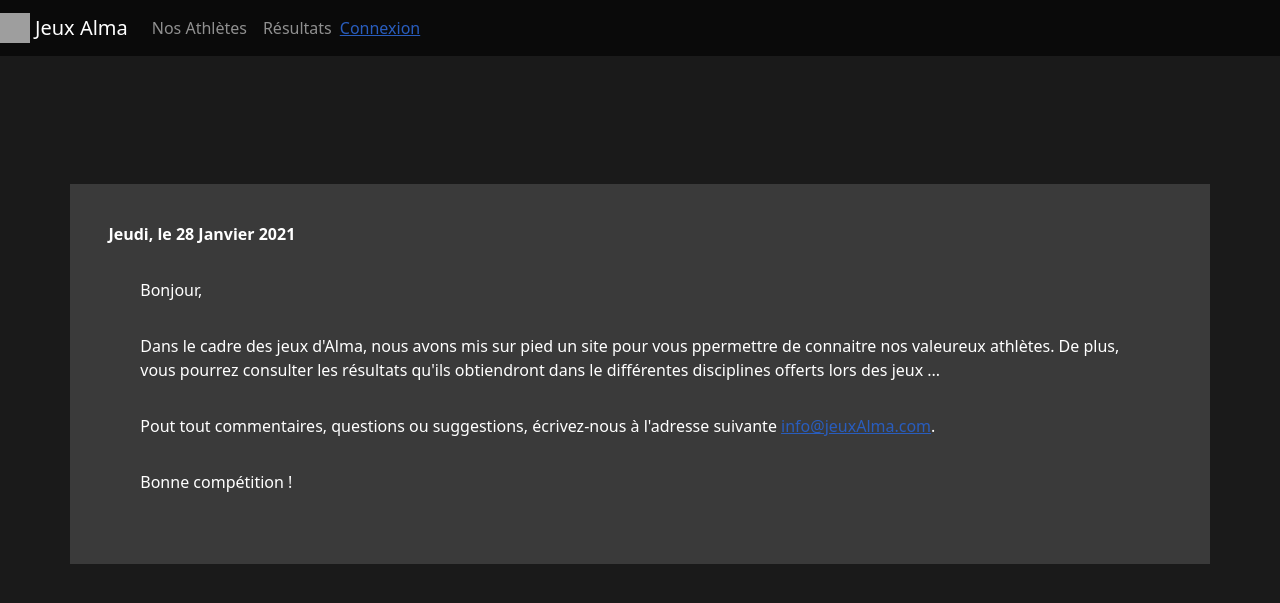
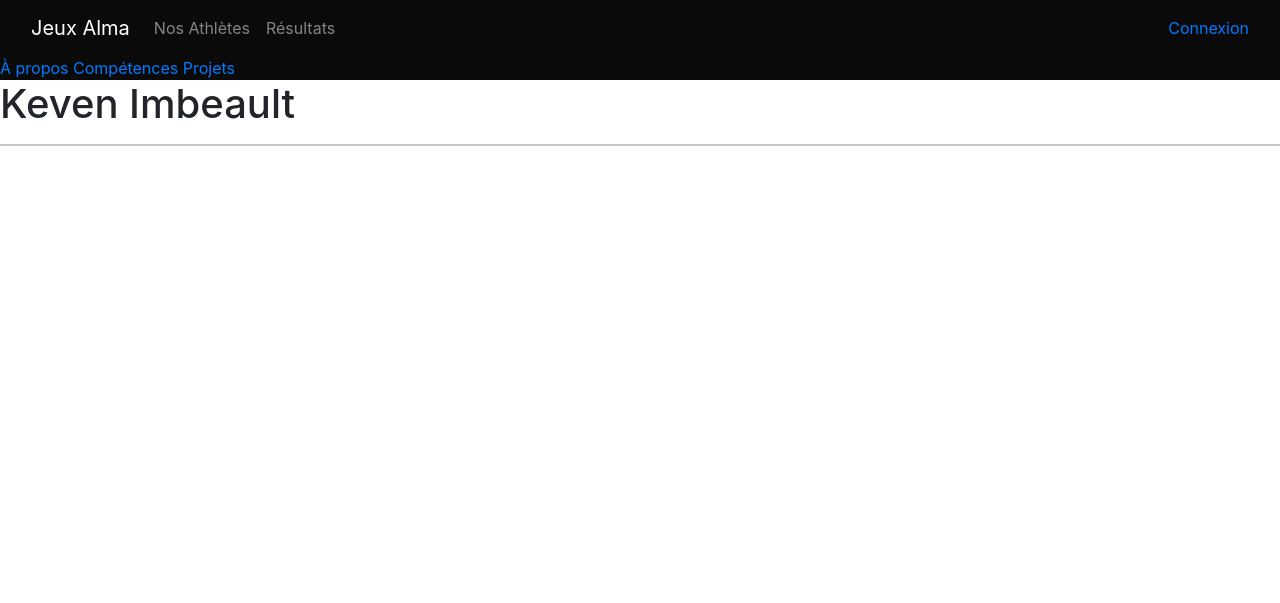
Before and after one commit to KevenImbeault/Cegep_Web_PHP, a PHP site: page / in a window 1280 px wide. Shown: the top 603 px of the page. Run offline with PHP 8.4, Linux system fonts and the light colour scheme; grey boxes are pictures that could not be loaded.

Commit message:
Added new font families

```diff
--- a/inclus/header.inc
+++ b/inclus/header.inc
@@ -14,7 +14,11 @@
 
   <!-- CSS de Boostrap -->
     <link href="https://cdn.jsdelivr.net/npm/bootstrap@5.0.0-beta1/dist/css/bootstrap.min.css" rel="stylesheet"
-          integrity="sha384-giJF6kkoqNQ00vy+HMDP7azOuL0xtbfIcaT9wjKHr8RbDVddVHyTfAAsrekwKmP1" crossorigin="anonymous">
+          integrity="sha384-giJF6kkoqNQ00vy+HMDP7azOuL0xtbfIcaT9wjKHr8RbDVddVHyTfAAsrekwKmP1" crossorigin="anonymous"/>
+
+  <!-- Police d'écritures -->
+  <link href="https://fonts.googleapis.com/css?family=Open+Sans&display=swap" rel="stylesheet" />
+  <link href="https://fonts.googleapis.com/css?family=Ubuntu+Mono&display=swap" rel="stylesheet" />
 
   <!-- CSS du site -->
   <link rel="stylesheet" href="./css/style.css">
@@ -28,7 +32,7 @@
 <body onload="getDateString();">
     <!-- Barre de navigation -->
     <nav class="navbar navbar-expand-lg navbar-dark">
-        <img src="./images/icon.svg" width="30" height="30" alt="">
+        <div class="container-fluid">
             <a class="navbar-brand" href="./index.php">Jeux Alma</a>
             <button class="navbar-toggler" type="button" data-toggle="collapse" data-target="#navbarNav" aria-controls="navbarNav" aria-expanded="false" aria-label="Toggle navigation">
                 <span class="navbar-toggler-icon"></span>
@@ -44,4 +48,5 @@
                 </ul>
                 <a href="./connexion.php">Connexion</a>
             </div>
+        </div>
       </nav>
--- a/index.php
+++ b/index.php
@@ -10,16 +10,32 @@
 ?>
 
 <!-- Contenu -->
-<div class="container">
+<!DOCTYPE html>
+<html lang="en">
+<head>
+    <meta charset="UTF-8" />
+    <meta name="viewport" content="width=device-width, initial-scale=1.0" />
+    <title>Keven Imbeault</title>
 
-  <!-- Date du jour -->
-  <b><span class="navbar-text" id="date"> </span></b>
+    <link rel="stylesheet" href="./css/style.css" />
 
-  <p>Bonjour,</p>
-  <p>Dans le cadre des jeux d'Alma, nous avons mis sur pied un site pour vous ppermettre de connaitre nos valeureux athlètes. De plus, vous pourrez consulter les résultats qu'ils obtiendront dans le différentes disciplines offerts lors des jeux ...</p>
-  <p>Pout tout commentaires, questions ou suggestions, écrivez-nous à l'adresse suivante <a href="mailto:info@jeuxAlma.com">info@jeuxAlma.com</a>.</p>
-  <p>Bonne compétition !</p>
+
+
+    <link rel="stylesheet" href="https://stackpath.bootstrapcdn.com/bootstrap/4.4.1/css/bootstrap.min.css" integrity="sha384-Vkoo8x4CGsO3+Hhxv8T/Q5PaXtkKtu6ug5TOeNV6gBiFeWPGFN9MuhOf23Q9Ifjh" crossorigin="anonymous">
+</head>
+<body>
+<nav id="homeNav">
+    <a href="./about.html">À propos</a>
+    <a href="">Compétences</a>
+    <a href="">Projets</a>
+</nav>
+<div id="home">
+    <h1>Keven Imbeault</h1>
+    <hr />
 </div>
+</body>
+<script src="./fonctions.js"></script>
+</html>
 
 <!-- Pied de page -->
 <?php
```
Lines whose indentation alone changed are shown as unchanged.
